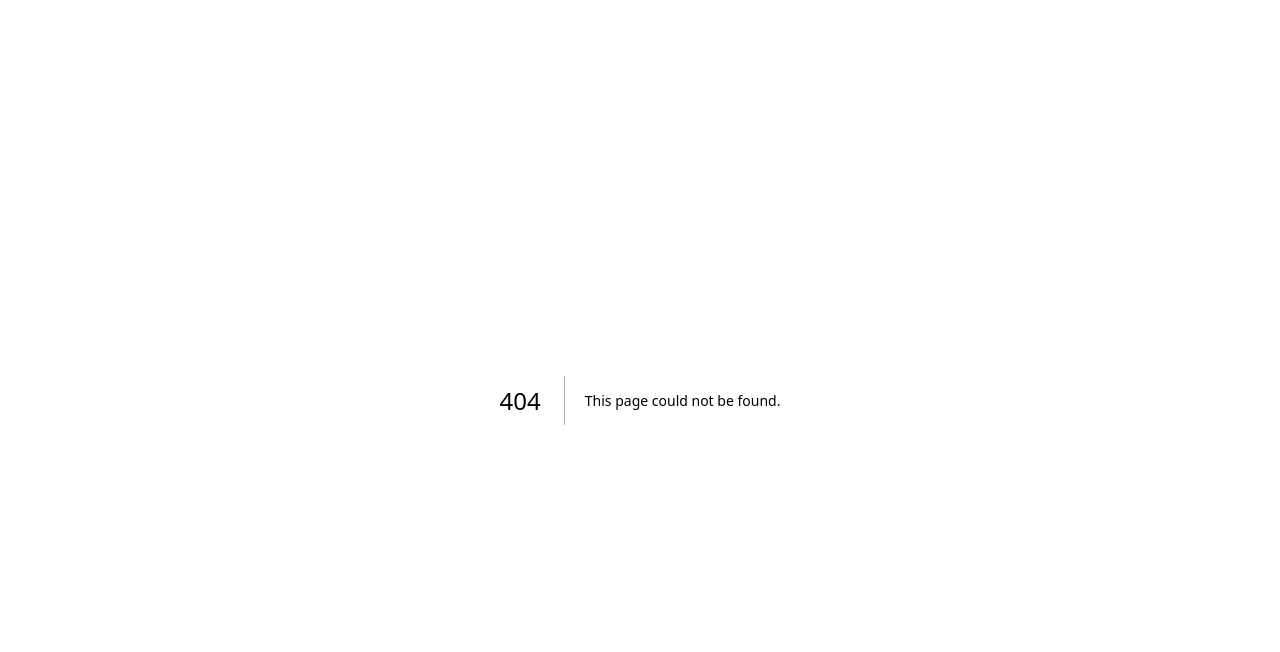
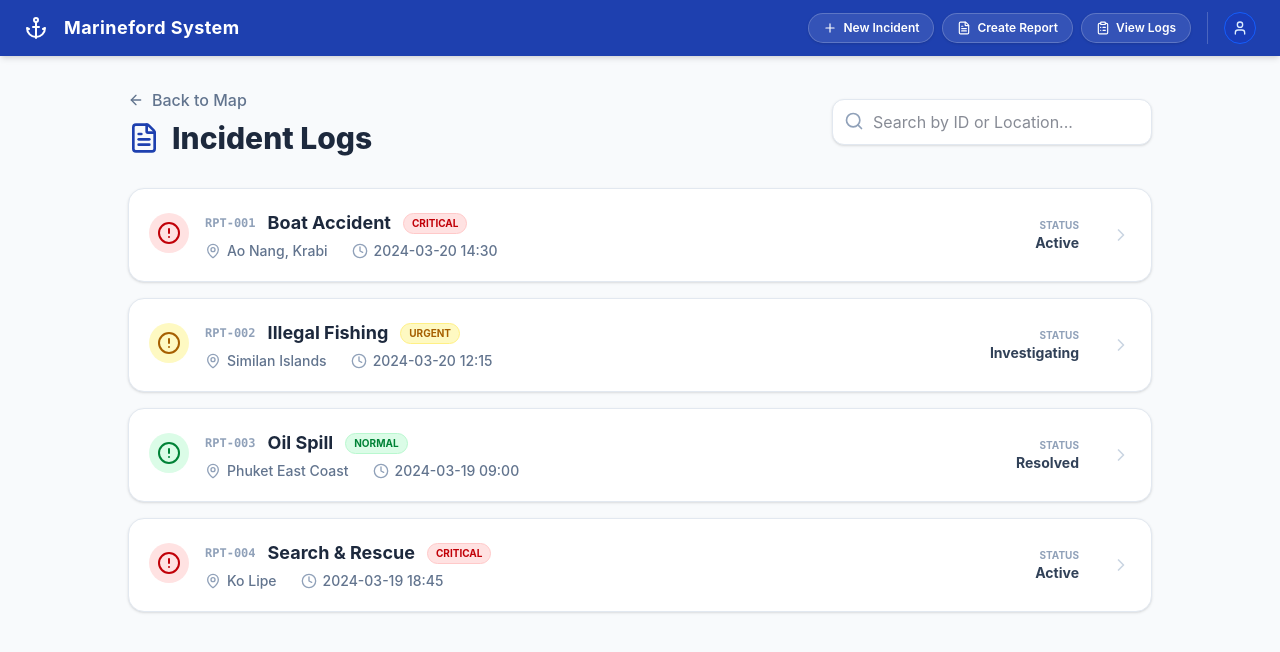
Before and after one commit to AgileSW-Group4/AgileSW_Group4-Real, a Next.js app in the folder marineford/: page /reports in a window 1280 px wide. Before the commit this address had no page. Shown: the top 652 px of the page. Built offline with nearby package versions, Linux system fonts and the light colour scheme.

Commit message:
report log page
mock repot data

```diff
--- /dev/null
+++ b/marineford/app/reports/page.tsx
@@ -0,0 +1,115 @@
+"use client";
+
+import { useState } from "react";
+import { useRouter } from "next/navigation";
+import { Navbar } from "@/components/Navbar";
+import {
+  FileText, Search, Filter, ArrowLeft,
+  Clock, MapPin, AlertCircle, ChevronRight
+} from "lucide-react";
+
+// mock data for dev testing
+const MOCK_REPORTS = [
+  { id: "RPT-001", type: "Boat Accident", location: "Ao Nang, Krabi", time: "2024-03-20 14:30", priority: "critical", status: "Active" },
+  { id: "RPT-002", type: "Illegal Fishing", location: "Similan Islands", time: "2024-03-20 12:15", priority: "urgent", status: "Investigating" },
+  { id: "RPT-003", type: "Oil Spill", location: "Phuket East Coast", time: "2024-03-19 09:00", priority: "normal", status: "Resolved" },
+  { id: "RPT-004", type: "Search & Rescue", location: "Ko Lipe", time: "2024-03-19 18:45", priority: "critical", status: "Active" },
+];
+
+export default function ReportsPage() {
+    const router = useRouter();
+    const [searchTerm, setSearchTerm] = useState("");
+
+    // priority color mapping
+    const getPriorityStyle = (p: string) => {
+        switch(p) {
+            case 'critical': return 'bg-red-100 text-red-700 border-red-200';
+            case 'urgent': return 'bg-yellow-100 text-yellow-700 border-yellow-200';
+            default: return 'bg-green-100 text-green-700 border-green-200';
+        }
+    };
+
+    return (
+        <div className="flex flex-col h-screen bg-slate-50 text-slate-900 overflow-hidden">
+            <Navbar />
+
+            <main className="flex-1 overflow-y-auto p-4 md:p-8">
+                <div className="max-w-5xl mx-auto">
+
+                    {/* Page Header & Search */}
+                    <div className="flex flex-col md:flex-row md:items-center justify-between gap-4 mb-8">
+                        <div>
+                            <button
+                                onClick={() => router.push("/")}
+                                className="flex items-center gap-2 text-slate-500 hover:text-[#1e40af] mb-2 font-medium transition-colors"
+                            >
+                                <ArrowLeft className="w-4 h-4" /> Back to Map
+                            </button>
+                            <h2 className="text-3xl font-extrabold text-slate-800 flex items-center gap-3">
+                                <FileText className="text-[#1e40af] w-8 h-8" /> Incident Logs
+                            </h2>
+                        </div>
+
+                        <div className="relative group">
+                            <Search className="absolute left-3 top-3 w-5 h-5 text-slate-400 group-focus-within:text-[#1e40af]" />
+                            <input
+                                type="text"
+                                placeholder="Search by ID or Location..."
+                                className="pl-10 pr-4 py-2.5 bg-white border border-slate-200 rounded-xl w-full md:w-80 shadow-sm outline-none focus:ring-2 focus:ring-[#1e40af] transition-all"
+                                onChange={(e) => setSearchTerm(e.target.value)}
+                            />
+                        </div>
+                    </div>
+
+                    {/* Report List Layout */}
+                    <div className="space-y-4 pb-10">
+                        {MOCK_REPORTS.map((report) => (
+                            <div
+                                key={report.id}
+                                className="bg-white border border-slate-200 rounded-2xl p-5 shadow-sm hover:shadow-md hover:border-blue-200 transition-all cursor-pointer group"
+                            >
+                                <div className="flex flex-col md:flex-row justify-between gap-4">
+                                    <div className="flex gap-4">
+                                        {/* Status Icon */}
+                                        <div className={`mt-1 h-10 w-10 rounded-full flex items-center justify-center shrink-0 ${getPriorityStyle(report.priority)}`}>
+                                            <AlertCircle className="w-6 h-6" />
+                                        </div>
+
+                                        <div>
+                                            <div className="flex items-center gap-3 mb-1">
+                                                <span className="font-mono text-xs font-bold text-slate-400">{report.id}</span>
+                                                <h3 className="font-bold text-lg text-slate-800">{report.type}</h3>
+                                                <span className={`text-[10px] uppercase px-2 py-0.5 rounded-full font-bold border ${getPriorityStyle(report.priority)}`}>
+                                                    {report.priority}
+                                                </span>
+                                            </div>
+
+                                            <div className="flex flex-wrap gap-x-6 gap-y-1 text-sm text-slate-500 font-medium">
+                                                <div className="flex items-center gap-1.5">
+                                                    <MapPin className="w-4 h-4 text-slate-400" />
+                                                    {report.location}
+                                                </div>
+                                                <div className="flex items-center gap-1.5">
+                                                    <Clock className="w-4 h-4 text-slate-400" />
+                                                    {report.time}
+                                                </div>
+                                            </div>
+                                        </div>
+                                    </div>
+
+                                    <div className="flex items-center justify-between md:justify-end gap-4 border-t md:border-t-0 pt-3 md:pt-0">
+                                        <div className="text-right px-4">
+                                            <p className="text-[10px] uppercase text-slate-400 font-bold">Status</p>
+                                            <p className="text-sm font-bold text-slate-700">{report.status}</p>
+                                        </div>
+                                        <ChevronRight className="w-5 h-5 text-slate-300 group-hover:text-[#1e40af] group-hover:translate-x-1 transition-all" />
+                                    </div>
+                                </div>
+                            </div>
+                        ))}
+                    </div>
+                </div>
+            </main>
+        </div>
+    );
+}
--- a/marineford/components/Navbar.tsx
+++ b/marineford/components/Navbar.tsx
@@ -1,13 +1,17 @@
 "use client";
 
-import { Anchor, User, Plus, FileText } from "lucide-react";
+import { Anchor, User, Plus, FileText, ClipboardList } from "lucide-react";
 import { useRouter } from "next/navigation";
 
 export function Navbar() {
     const router = useRouter();
 
+    // Standard style for all action buttons
+    const btnStyle = "flex items-center gap-1.5 bg-white/10 hover:bg-white/20 text-white px-3.5 py-1.5 rounded-full text-xs font-semibold transition-all border border-white/20 shadow-sm active:scale-95";
+
     return (
         <header className="h-14 bg-[#1e40af] text-white flex items-center px-6 shrink-0 justify-between shadow-md z-20 relative">
+            {/* Left: Branding */}
             <div className="flex items-center gap-4">
                 <div
                     className="flex items-center justify-center cursor-pointer hover:opacity-80 transition-opacity"
@@ -15,44 +19,49 @@ export function Navbar() {
                 >
                     <Anchor className="w-6 h-6" />
                 </div>
-                <div>
                 <h1
-                        className="text-lg font-bold leading-tight tracking-wide cursor-pointer hover:text-blue-100 transition-colors"
+                    className="text-lg font-bold leading-tight tracking-wide cursor-pointer hidden sm:block"
                     onClick={() => router.push("/")}
                 >
-                        Marineford Monitoring System
+                    Marineford System
                 </h1>
-                    <p className="text-[11px] text-blue-200 font-medium tracking-wide">Real-time Fleet &amp; Incident Tracking</p>
-                </div>
             </div>
 
-            <div className="flex items-center gap-3">
-                {/* --- ปุ่ม: New Incident --- */}
+            {/* Right: Triple Button Actions */}
+            <div className="flex items-center gap-2">
+
+                {/* 1. New Incident - Redirect to map for quick action */}
+                <button
+                    onClick={() => router.push("/")}
+                    className={btnStyle}
+                >
+                    <Plus className="w-3.5 h-3.5" />
+                    <span>New Incident</span>
+                </button>
+
+                {/* 2. Create Report - Redirect to the long form page */}
                 <button
                     onClick={() => router.push("/create")}
-                    className="flex items-center gap-1.5 bg-[#1e40af] hover:bg-[#1e3a8a] text-white px-4 py-1.5 rounded-full text-xs font-semibold transition-all border border-white/20 hover:border-white/40 shadow-sm active:scale-95"
+                    className={btnStyle}
                 >
-                    <Plus className="w-3.5 h-3.5" />
-                    New Incident
+                    <FileText className="w-3.5 h-3.5" />
+                    <span>Create Report</span>
                 </button>
 
-                {/* --- ปุ่ม: Create Report (รูปแบบเดียวกัน) --- */}
+                {/* 3. View Logs - Redirect to report listing page */}
                 <button
-                    onClick={() => router.push("/create")}
-                    className="flex items-center gap-1.5 bg-[#1e40af] hover:bg-[#1e3a8a] text-white px-4 py-1.5 rounded-full text-xs font-semibold transition-all border border-white/20 hover:border-white/40 shadow-sm active:scale-95"
+                    onClick={() => router.push("/reports")}
+                    className={btnStyle}
                 >
-                    <FileText className="w-3.5 h-3.5" />
-                    Create Report
+                    <ClipboardList className="w-3.5 h-3.5" />
+                    <span>View Logs</span>
                 </button>
 
-                <div className="h-8 w-[1px] bg-white/20 mx-1 hidden sm:block" /> {/* เส้นคั่นเล็กน้อย */}
-
-                <div className="text-right hidden sm:block">
-                    <p className="text-sm font-semibold leading-tight">Command Center</p>
-                    <p className="text-[11px] text-blue-200">Administrator</p>
-                </div>
+                {/* Profile Avatar */}
+                <div className="flex items-center gap-3 ml-2 border-l border-white/20 pl-4 hidden md:flex">
                     <div className="w-8 h-8 rounded-full bg-blue-800 border border-blue-600 flex items-center justify-center hover:bg-blue-700 transition-colors cursor-pointer">
                         <User className="w-4 h-4 text-blue-100" />
+                    </div>
                 </div>
             </div>
         </header>
```
Lines whose indentation alone changed are shown as unchanged.
